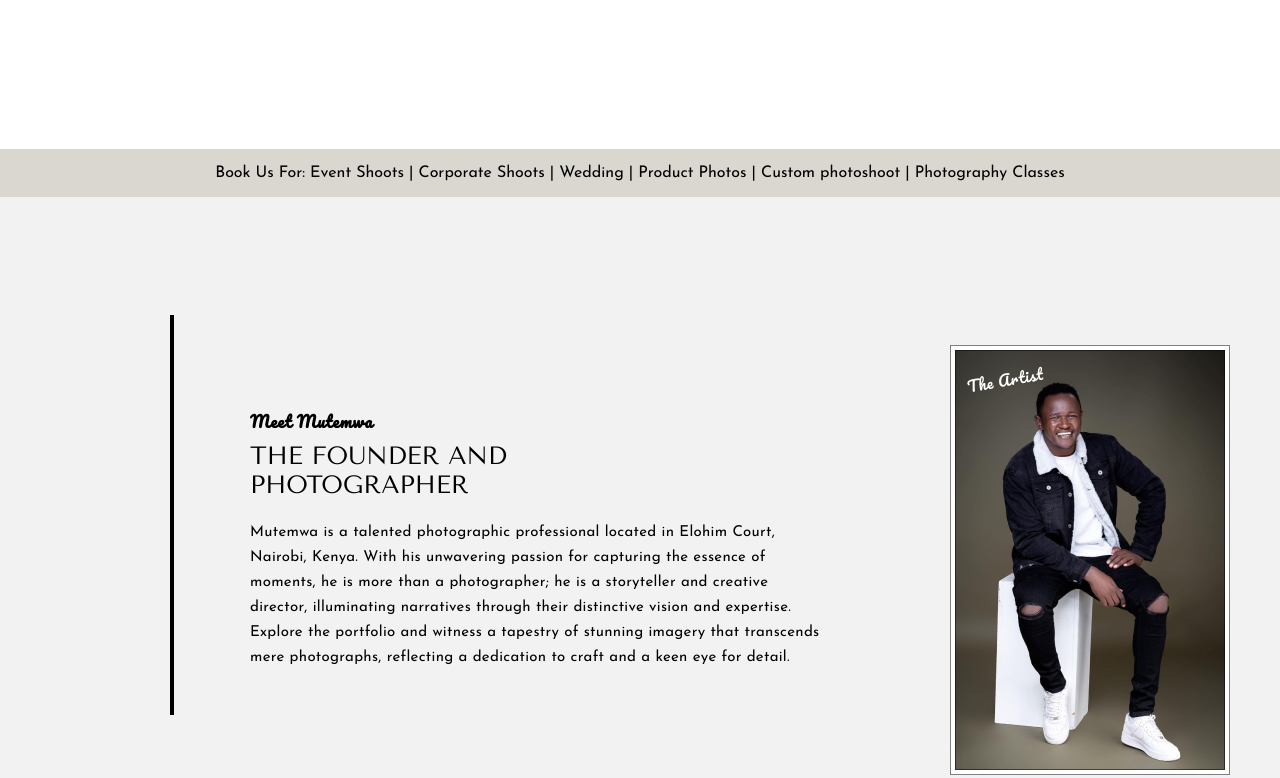
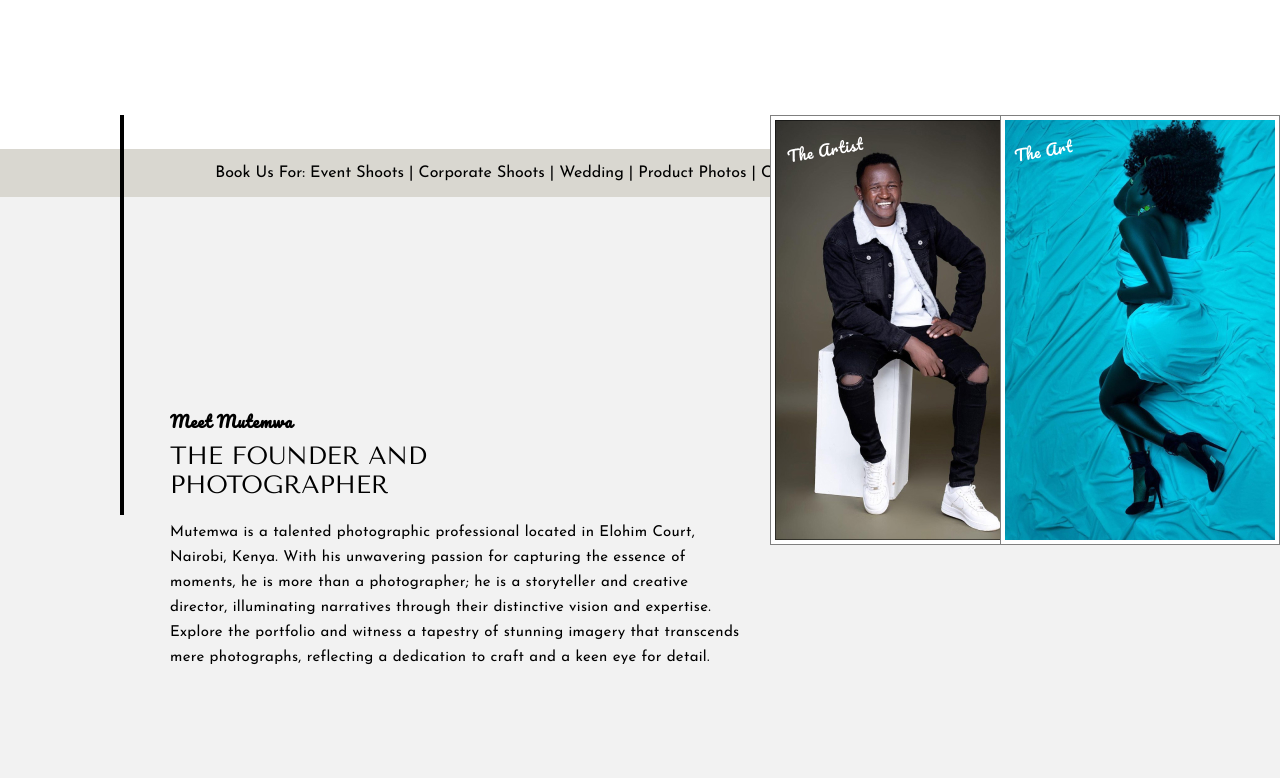
Before and after one commit to Kimutai004/Mutemwa_Photography, a plain HTML site: page index.html in a window 1280 px wide. Shown: the part 555-1333 px from the top of the page. Drawn offline with nearby package versions, Linux system fonts and the light colour scheme; a web font is replaced by a local one.

Commit message:
third commit

```diff
--- a/homepage.css
+++ b/homepage.css
@@ -178,12 +178,12 @@ header .bottom {
     width: 4px;
     background-color: #000;
     position: absolute;
-    top: 870px;
-    left: 170px;
+    top: 670px;
+    left: 120px;
 }
 
 .meet .copy {
-    margin-left: 250px;
+    margin-left: 170px;
     margin-top: 200px;
 }
 
@@ -210,9 +210,13 @@ header .bottom {
 
 section .right {
     position: absolute;
-    left: 950px;
-    top: 900px;
-    gap: 20px;
+    left: 770px;
+    top: 670px;
+}
+section .right-2 {
+    position: absolute;
+    left: 1000px;
+    top: 670px;
 }
 
 .previous-work {
--- a/index.html
+++ b/index.html
@@ -182,6 +182,8 @@
 
             <div class="right">
                 <img src="images/Mutemwa picture.jpg" alt="">
+            </div>
+            <div class="right-2">
                 <img src="images/his art picture.jpg" alt="">
             </div>
 
```
